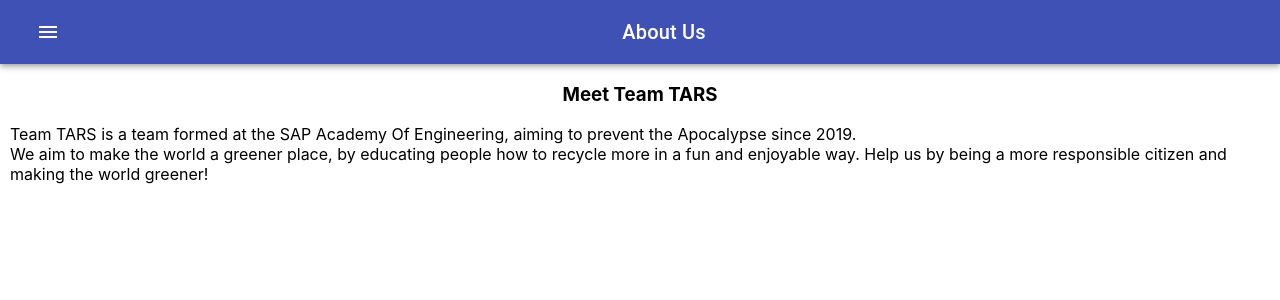
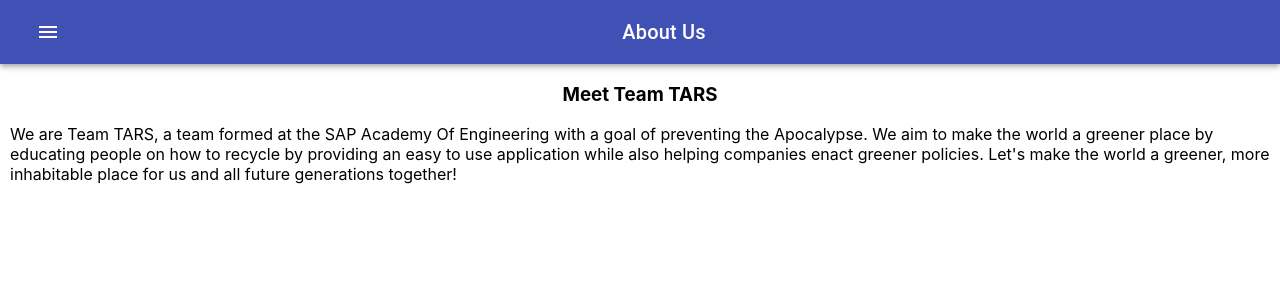
Before and after one commit to TeamTARS/SmartCycle, a React app: page /about in a window 1280 px wide. Shown: the top 300 px of the page. Built offline with nearby package versions, Linux system fonts and the light colour scheme.

Commit message:
More UI changes

```diff
--- a/src/client/Pages/About.tsx
+++ b/src/client/Pages/About.tsx
@@ -11,11 +11,12 @@ class AboutPage extends React.Component<{}, {}> {
           <h3 className="Title-Center">Meet Team TARS</h3>
           {/* <p>Placeholder for Academy Logo</p> */}
           <p className="About-Us-Description">
-            Team TARS is a team formed at the SAP Academy Of Engineering, aiming
-            to prevent the Apocalypse since 2019. <br />
-            We aim to make the world a greener place, by educating people how to
-            recycle more in a fun and enjoyable way. Help us by being a more
-            responsible citizen and making the world greener!
+            We are Team TARS, a team formed at the SAP Academy Of Engineering
+            with a goal of preventing the Apocalypse. We aim to make the world a
+            greener place by educating people on how to recycle by providing an
+            easy to use application while also helping companies enact greener
+            policies. Let's make the world a greener, more inhabitable place for
+            us and all future generations together!
           </p>
         </div>
       </div>
--- a/src/client/Pages/Feedback.tsx
+++ b/src/client/Pages/Feedback.tsx
@@ -37,13 +37,13 @@ class FeedbackPage extends React.Component<{}, {}> {
             <MenuItem key={0} value="Praise">
               Praise
             </MenuItem>
-            <MenuItem key={0} value="Bug">
+            <MenuItem key={1} value="Bug">
               Found Bug
             </MenuItem>
-            <MenuItem key={1} value="Support">
+            <MenuItem key={2} value="Support">
               Support Needed
             </MenuItem>
-            <MenuItem key={2} value="Other">
+            <MenuItem key={3} value="Other">
               Other
             </MenuItem>
           </TextField>
--- a/src/client/Pages/Settings.tsx
+++ b/src/client/Pages/Settings.tsx
@@ -32,7 +32,7 @@ class SettingsPage extends React.Component<{}, {}> {
           </Grid>
           <Divider />
         </div>
-        <div className="Settings-Display Utils-Spacing">
+        {/* <div className="Settings-Display Utils-Spacing">
           <h3>Display</h3>
           <Divider />
           <Grid container>
@@ -45,7 +45,7 @@ class SettingsPage extends React.Component<{}, {}> {
             </Grid>
           </Grid>
           <Divider />
-        </div>
+        </div> */}
       </div>
     );
   }
--- a/src/client/app.css
+++ b/src/client/app.css
@@ -13,7 +13,7 @@
 }
 
 .Bin-Landfill {
-  color: brown;
+  color: saddlebrown;
   font-weight: bold;
 }
 
```
